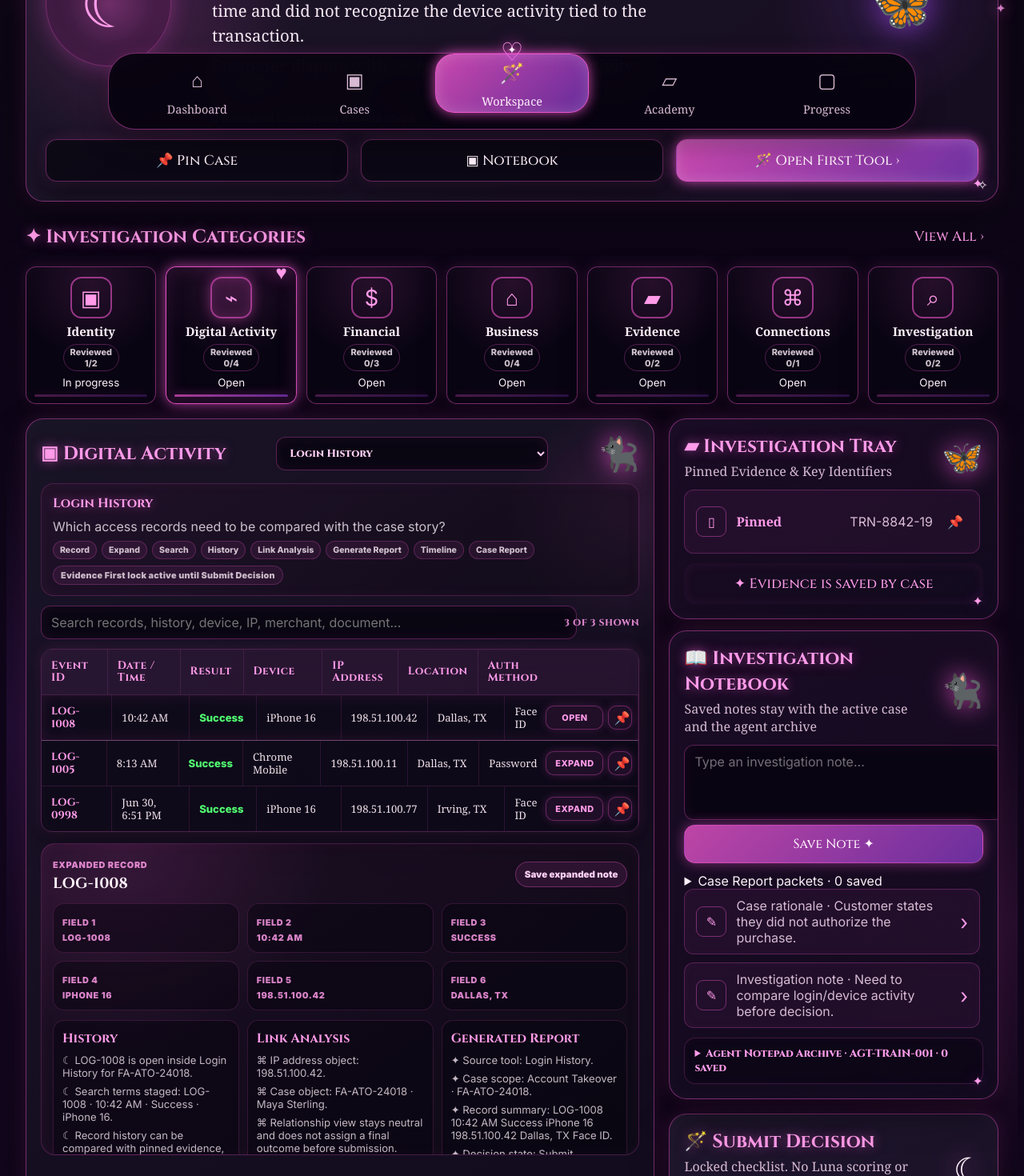
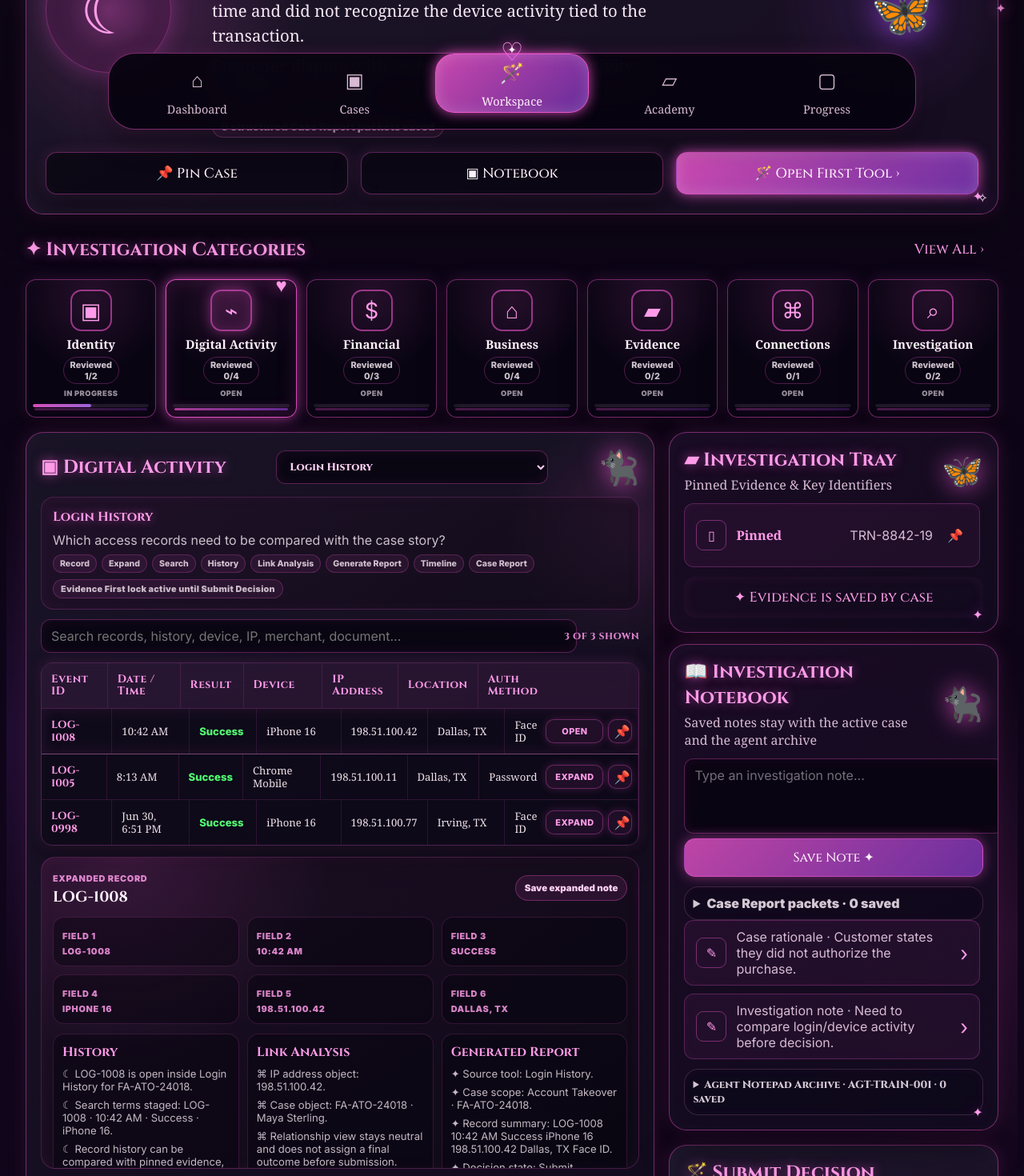
Before and after one commit to iamre2024-debug/fraud-Academy-v1, a React (Vite) app: page / in a window 1280 px wide. Shown: the part 620-2090 px from the top of the page at 80% size. Built offline with nearby package versions, Linux system fonts and the light colour scheme.

Commit message:
Polish category progress and packet save styling

```diff
--- a/src/visualReviewFlow.css
+++ b/src/visualReviewFlow.css
@@ -52,6 +52,45 @@
   text-shadow: 0 0 12px rgba(255, 92, 218, 0.9);
 }
 
+.category-status-copy {
+  position: relative;
+  z-index: 1;
+  color: rgba(255, 241, 251, 0.58);
+  font-size: 0.58rem;
+  font-weight: 900;
+  letter-spacing: 0.05em;
+  text-transform: uppercase;
+}
+
+.category-progress-track {
+  width: 100%;
+  height: 4px;
+  border-radius: 999px;
+  background: rgba(255, 255, 255, 0.08);
+  overflow: hidden;
+  margin-top: 2px;
+}
+
+.category-progress-track b {
+  display: block;
+  height: 100%;
+  border-radius: inherit;
+  background: linear-gradient(90deg, rgba(255, 92, 218, 0.82), rgba(184, 117, 255, 0.82));
+  box-shadow: 0 0 12px rgba(255, 92, 218, 0.44);
+}
+
+.case-report-packet-count {
+  display: inline-flex;
+  width: fit-content;
+  margin-top: 8px;
+  border: 1px solid rgba(255, 155, 233, 0.28);
+  border-radius: 999px;
+  padding: 5px 10px;
+  color: rgba(255, 241, 251, 0.72);
+  background: rgba(255, 92, 218, 0.07);
+  font-weight: 900;
+}
+
 .tool-purpose-card::after {
   content: "Evidence First lock active until Submit Decision";
   width: fit-content;
@@ -69,9 +108,53 @@
   scroll-margin-top: 20px;
 }
 
+.decision-status-grid {
+  grid-template-columns: repeat(4, minmax(0, 1fr));
+}
+
 .decision-checklist p:first-child {
   border-color: rgba(255, 155, 233, 0.36);
   background: linear-gradient(135deg, rgba(255, 92, 218, 0.11), rgba(173, 76, 255, 0.07));
+}
+
+.record-report-actions .packet-save-button {
+  border-color: rgba(255, 155, 233, 0.44);
+  background: linear-gradient(135deg, rgba(255, 92, 218, 0.16), rgba(173, 76, 255, 0.12));
+  color: #fff1fb;
+}
+
+.packet-save-button::after {
+  content: "  ▣";
+}
+
+.case-report-packet-panel,
+.agent-archive-panel {
+  border: 1px solid rgba(255, 155, 233, 0.18);
+  border-radius: 18px;
+  padding: 10px;
+  background: rgba(10, 6, 22, 0.38);
+}
+
+.case-report-packet-panel summary,
+.agent-archive-panel summary {
+  cursor: pointer;
+  color: rgba(255, 241, 251, 0.82);
+  font-weight: 900;
+}
+
+.case-report-packet-panel div,
+.agent-archive-panel div {
+  display: grid;
+  gap: 8px;
+  margin-top: 10px;
+}
+
+.case-report-packet-panel p,
+.agent-archive-panel p {
+  margin: 0;
+  color: rgba(255, 241, 251, 0.68);
+  font-size: 0.78rem;
+  line-height: 1.35;
 }
 
 .decision-form button::after,
@@ -81,7 +164,8 @@
 
 .tray-list div,
 .notebook-list button,
-.agent-archive-panel {
+.agent-archive-panel,
+.case-report-packet-panel {
   box-shadow: inset 0 0 14px rgba(255, 92, 218, 0.035);
 }
 
@@ -102,6 +186,12 @@
   }
 }
 
+@media (max-width: 760px) {
+  .decision-status-grid {
+    grid-template-columns: repeat(2, minmax(0, 1fr));
+  }
+}
+
 @media (max-width: 560px) {
   .visual-category-row button em::before {
     content: "";
```
